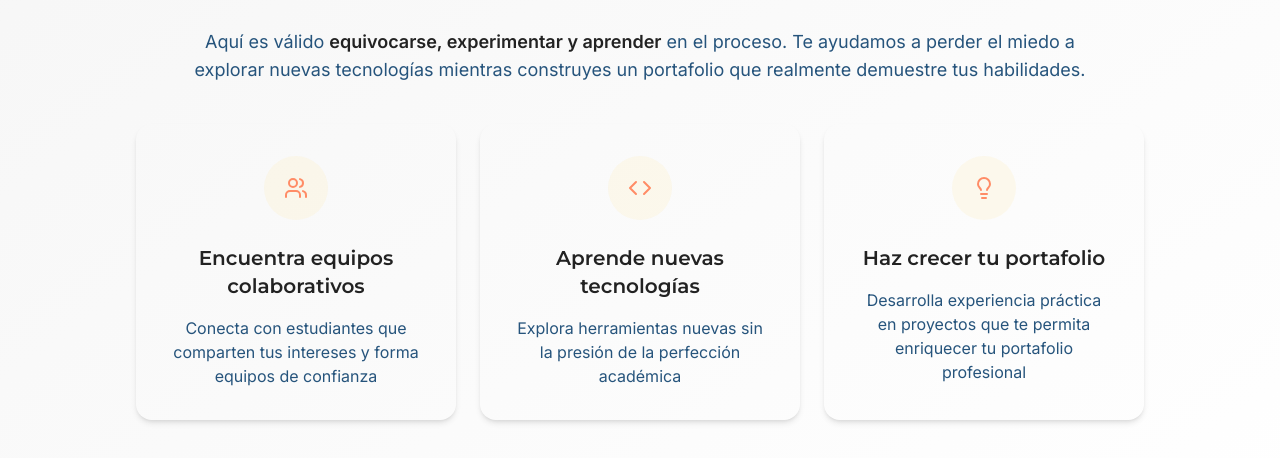
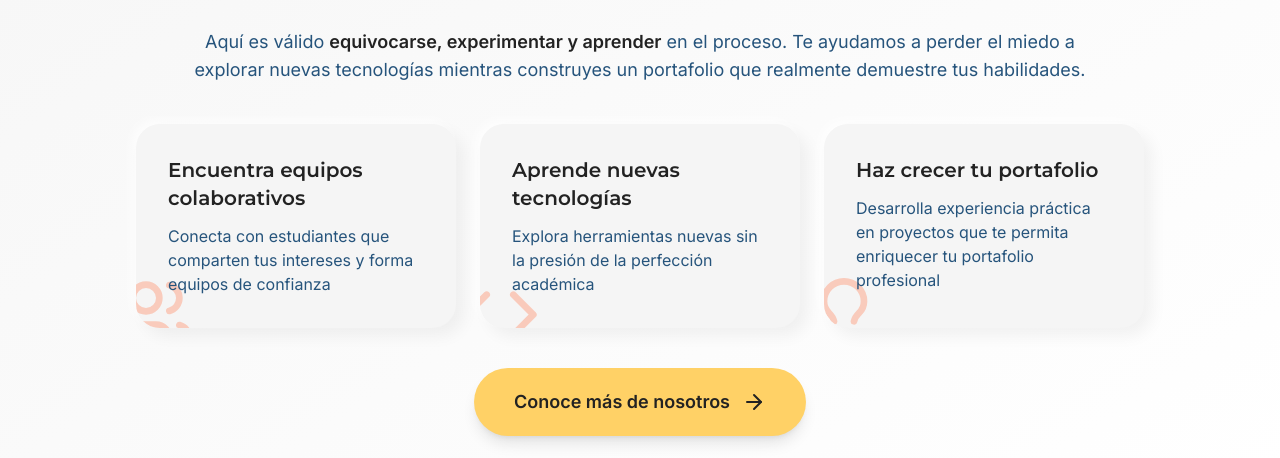
Before and after one commit to DennisCeballos/WebSPARK, a React (Vite) app: page / in a window 1280 px wide. Shown: the part 1140-1598 px from the top of the page. Built offline with nearby package versions, Linux system fonts and the light colour scheme; no server answers; the database is empty.

Commit message:
format de codigo

```diff
--- a/src/components/PresentationSection.tsx
+++ b/src/components/PresentationSection.tsx
@@ -54,16 +54,21 @@ const PresentationSection: React.FC = () => {
               return (
                 <div
                   key={index}
-                className="rounded-2xl p-6 sm:p-8 shadow-md hover:shadow-lg transition-all duration-300 group text-center min-w-[280px] max-w-[320px] snap-start flex flex-col">
-                <div className="w-12 h-12 sm:w-16 sm:h-16 bg-spark-yellow/10 rounded-full flex items-center justify-center mx-auto mb-4 sm:mb-6 group-hover:bg-spark-yellow/20 transition-colors duration-300">
-                  <Icon className="text-spark-coral group-hover:scale-110 transition-transform duration-300" size={24} />
+                  className="relative overflow-hidden rounded-3xl p-6 sm:p-8 bg-spark-gray shadow-[8px_8px_16px_rgba(0,0,0,0.05),_-4px_-4px_12px_rgba(255,255,255,0.8)] hover:shadow-[10px_10px_18px_rgba(0,0,0,0.08),_-6px_-6px_14px_rgba(255,255,255,0.9)] transition-all duration-300 min-w-[280px] max-w-[320px] snap-start flex flex-col"
+                >
+                  {/* Icono en esquina con “resplandor” */}
+                  <div className="absolute bottom-0 left-0 translate-y-1/3 -translate-x-1/4">
+                    <Icon className="text-spark-coral opacity-40 blur-[0.5px]" size={80} />
                   </div>
-                <h4 className="text-lg sm:text-xl font-montserrat font-semibold text-spark-dark mb-3 sm:mb-4">
+
+                  <div className="relative z-10 flex-1">
+                    <h4 className="text-lg sm:text-xl font-montserrat font-semibold text-spark-dark mb-3">
                       {benefit.title}
                     </h4>
                     <p className="text-sm sm:text-base font-inter text-spark-blue leading-relaxed flex-1">
                       {benefit.description}
                     </p>
+                  </div>
                 </div>
               );
             })}
```
Lines whose indentation alone changed are shown as unchanged.
